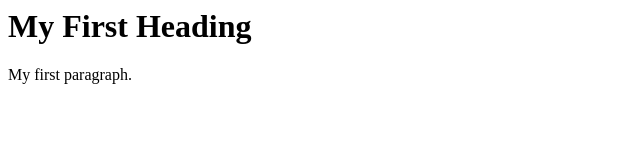
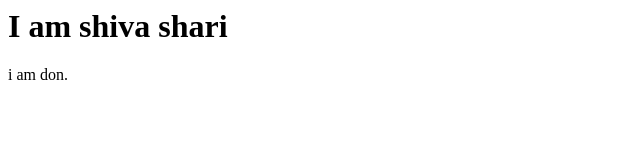
Before and after one commit to Shivahari-Bhurtel/first-demo, a plain HTML site: page index.html in a window 1280 px wide. Shown: the whole page, without its empty margins (0-640 px from the left). Drawn offline with Linux system fonts and the light colour scheme.

Commit message:
Update index.html

```diff
--- a/index.html
+++ b/index.html
@@ -1,8 +1,8 @@
 <html>
 <body>
 
-<h1>My First Heading</h1>
-<p>My first paragraph.</p>
+<h1>I am shiva shari </h1>
+<p>i am don.</p>
 
 </body>
 </html>
```
